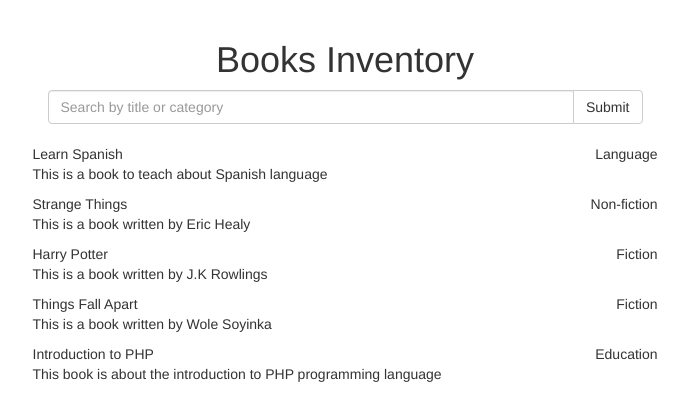
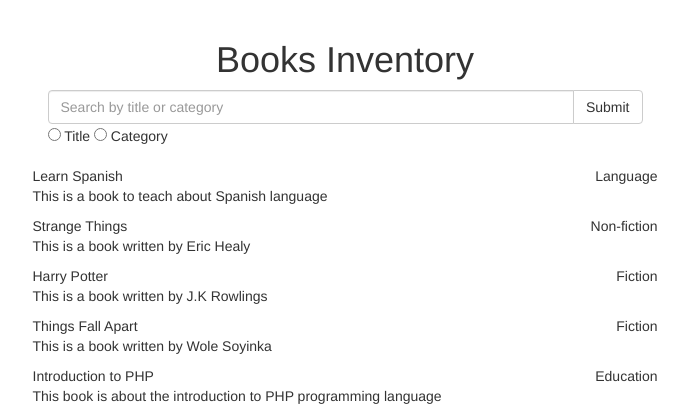
Before and after one commit to andela-ooduye/inventoryapp, a Django app: page /books/ in a window 1280 px wide. Shown: the part 52-472 px from the top of the page, without its empty margins (295-983 px from the left). Run offline with Django 3.2, Linux system fonts and the light colour scheme; data comes from the database, SQL or seed files in the repository; some libraries are stand-ins or nearby versions.

Commit message:
add search based on either title or category

```diff
--- a/books/templates/books/index.html
+++ b/books/templates/books/index.html
@@ -33,12 +33,16 @@
                 <button class="btn btn-default" type="submit">Submit</button>
               </span>
             </div><!-- /input-group -->
+            <div class="input_group">
+              <input type="radio" name="advanced_search" value="title"> Title
+              <input type="radio" name="advanced_search" value="category"> Category
+            </div>
           </div><!-- /.col-lg-6 -->
         </form>
         <br/>
         <div class="row">
-          {% if books %}
             {% for book in books %}
+              {% if book.title %}
                 <div class="">
                   <div class="">
                     {{ book.title }}
@@ -49,10 +53,10 @@
                   </div>
 
                 </div>
-            {% endfor %}
               {% else %}
                 There are no books.
               {% endif %}
+            {% endfor %}
         </div>
       </div>
     </div>
--- a/books/views.py
+++ b/books/views.py
@@ -10,8 +10,20 @@ def index(request):
 
 def results(request):
     search = request.POST['search']
-    #     skills contain search  OR  title contains search
-    #   query = Q(title=search ) | Q(category=search )
+
+    try:
+        advanced_search = request.POST['advanced_search']
+        if advanced_search == 'title':
+            books = Book.objects.raw("SELECT * FROM books_book WHERE title LIKE %s", [search])
+        else:
+            books = Book.objects.raw("SELECT * FROM books_book WHERE category LIKE %s", [search])
+
+        context = {'books' : books}
+        return render(request, 'books/index.html', context)
+
+    except Exception:
+        pass
+
     books = Book.objects.raw("SELECT * FROM books_book WHERE title LIKE %s OR category LIKE %s", [search, search])
     context = {'books' : books}
     return render(request, 'books/index.html', context)
```
Also changed, not shown: 9 other files. Lines whose indentation alone changed are shown as unchanged.
